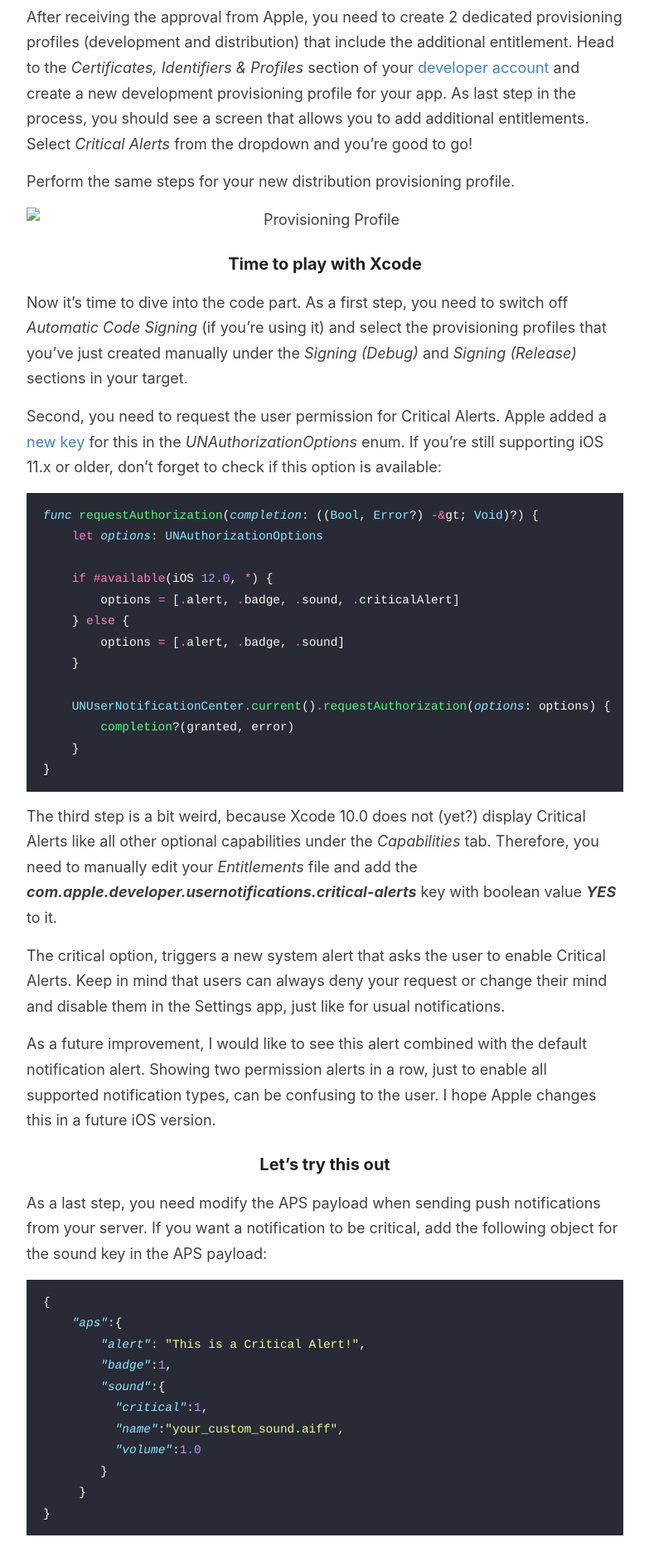
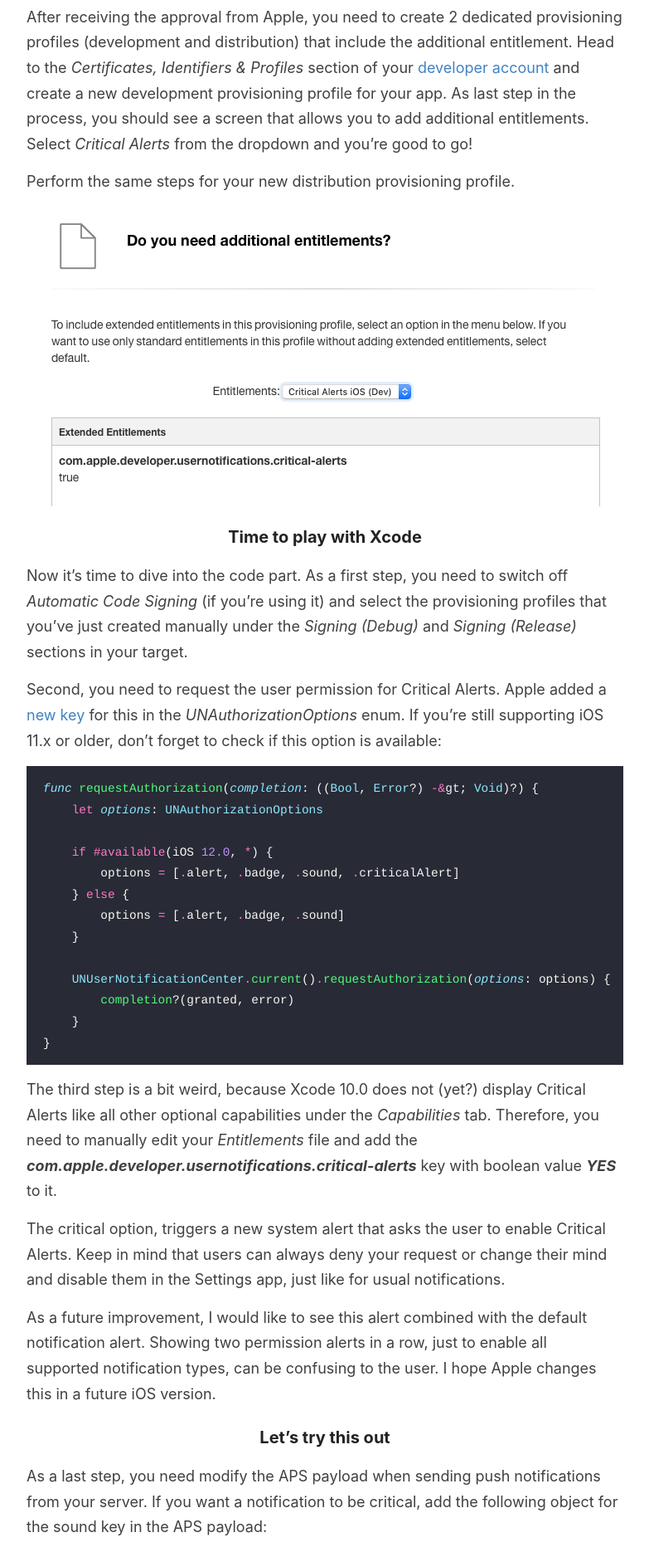
Before and after one commit to tapcode-apps/tapcode-webpage, a Jekyll site: the page built from _posts/2018-10-17-critical-alerts.md, in a window 1280 px wide. Shown: the part 1284-3154 px from the top of the page at 83% size, without its empty margins (248-1031 px from the left). Built offline with Jekyll 4.4.1, drawn with Linux system fonts in a browser that asks for light colours.

Commit message:
Update url

```diff
--- a/_posts/2018-10-17-critical-alerts.md
+++ b/_posts/2018-10-17-critical-alerts.md
@@ -29,7 +29,7 @@
 
 Perform the same steps for your new distribution provisioning profile.
 
-![Provisioning Profile](assets/images/provisioning_profile_critical_alerts.png)
+![Provisioning Profile](../assets/images/provisioning_profile_critical_alerts.png)
 
 ### Time to play with Xcode
 
```
